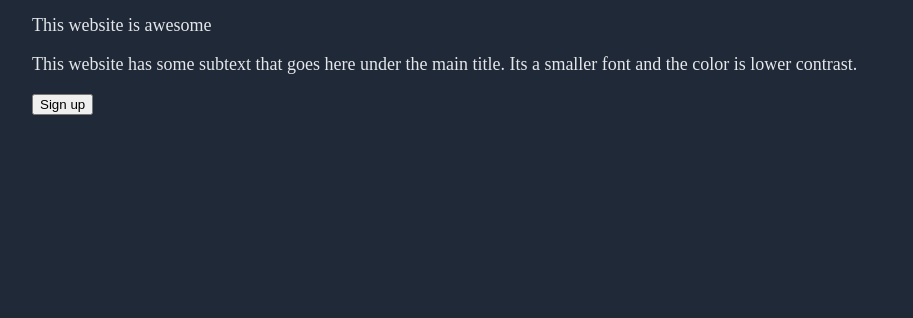
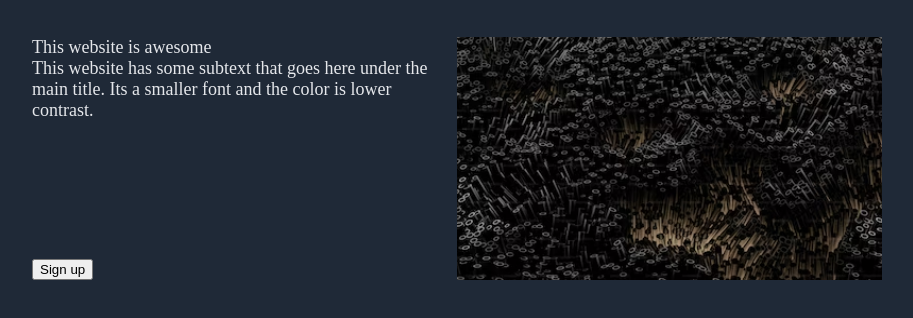
Before and after one commit to Gekolord/Project-Landing-Page-, a plain HTML site: page index.html in a window 1280 px wide. Shown: the part 60-378 px from the top of the page, without its empty margins (183-1096 px from the left). Drawn offline with Linux system fonts and the light colour scheme.

Commit message:
add text and img

```diff
--- a/index.html
+++ b/index.html
@@ -19,14 +19,14 @@
             </div>
             <div class="textimg">
                 <div class="text">
-                    <p class="heromain">
+                    <div class="heromain">
                         This website is awesome
-                    </p>
-                    <p class="herosec">This website has some subtext that goes here under the main title. Its a smaller font and the color is lower contrast.</p>
+                    </div>
+                    <div class="herosec">This website has some subtext that goes here under the main title. Its a smaller font and the color is lower contrast.</div>
                     <button class="signup">Sign up</button>
                 </div>
-                <div class="img">
-
+                <div class="image">
+                    <img src="ses.avif" alt="something mysterious">
                 </div>
             </div>
         </div>
--- a/style.css
+++ b/style.css
@@ -43,4 +43,39 @@ li {
     width: 850px;
     display: flex;
     flex-direction: column;
+    gap: 40px;
+
 }
+
+.textimg {
+    display: flex;
+    justify-content: stretch;
+}
+
+img  {
+    width: 100%;
+    height: 100%;
+  }
+
+.image {
+    width: 425px;
+    align-items: stretch;
+}
+
+.text {
+    width: 425px;
+    display: flex;
+    flex-direction: column;
+
+}
+
+.signup {
+    align-self: flex-start;
+}
+
+
+.herosec {
+    flex: 1;
+    margin: 0;
+    word-wrap: break-word;
+}
```
Also changed, not shown: ses.avif (added).
